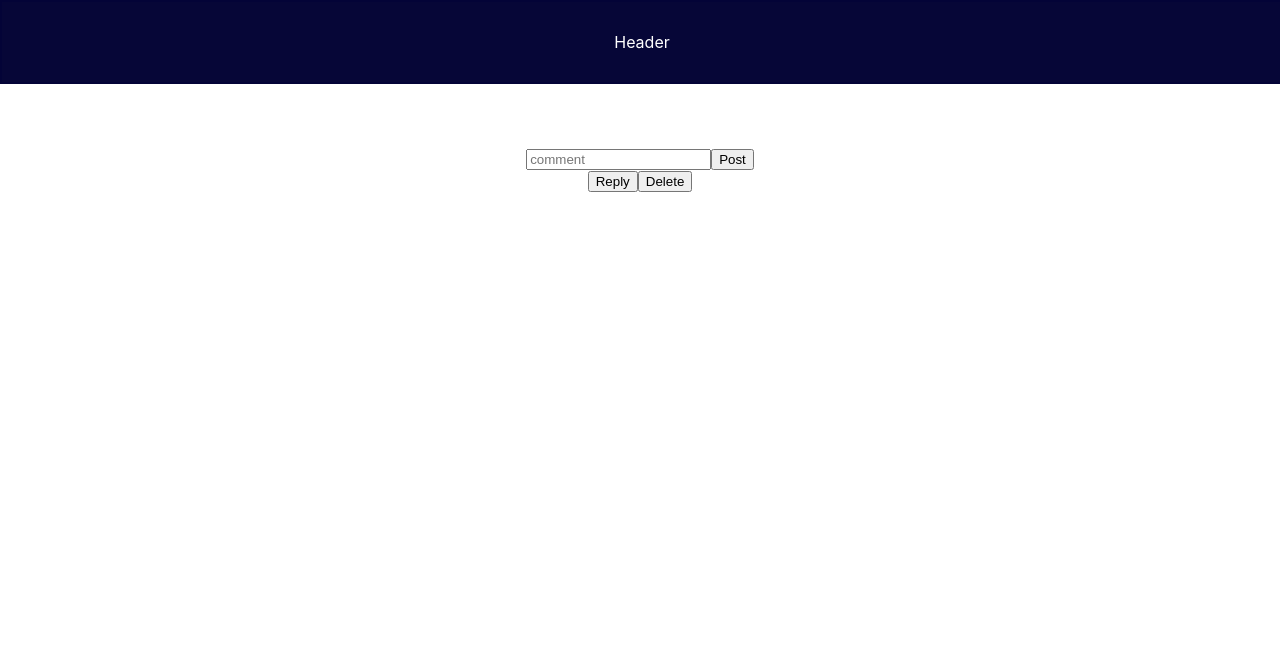
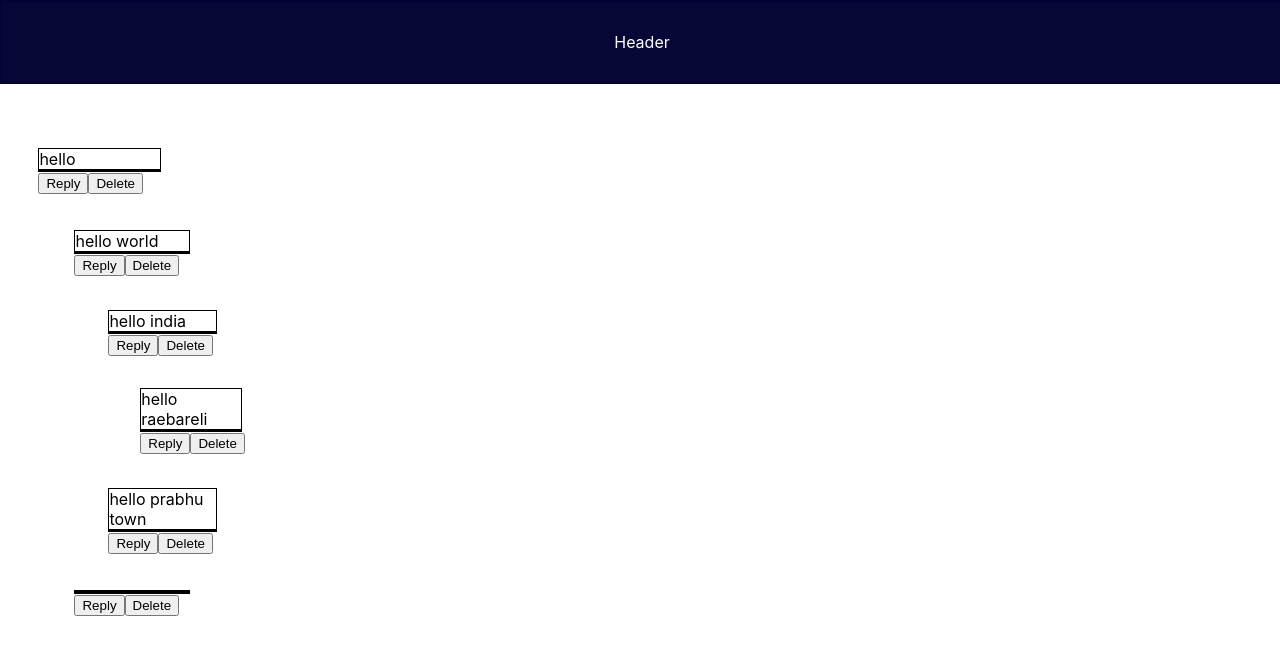
Before and after one commit to divya10mishra/react-practice, a React (Create React App) app: page /comments in a window 1280 px wide. Shown: the top 654 px of the page. Built offline with nearby package versions, Linux system fonts and the light colour scheme.

Commit message:
reply-comment-system-delete-pending

```diff
--- a/src/App.css
+++ b/src/App.css
@@ -1,5 +1,4 @@
 .App {
-  text-align: center;
 
 }
 
--- a/src/features/commenting-system/CommentIndex.js
+++ b/src/features/commenting-system/CommentIndex.js
@@ -1,4 +1,5 @@
 import React, { useState } from "react";
+import Comments from "./Comments";
 
 function CommentIndex() {
   let ds = {
@@ -6,23 +7,23 @@ function CommentIndex() {
     comment: "hello",
     replies: [
       {
-        id: "1",
-        comment: "hello",
+        id: "9",
+        comment: "hello world",
         replies: [
           {
             id: "5",
-            comment: "hello",
+            comment: "hello india",
             replies: [
               {
                 id: "6",
-                comment: "hello",
+                comment: "hello raebareli",
                 replies: [],
               },
             ],
           },
           {
             id: "3",
-            comment: "hello",
+            comment: "hello prabhu town",
             replies: [],
           },
         ],
@@ -33,27 +34,42 @@ function CommentIndex() {
       },
     ],
   };
-  const [comment, setComment] = useState(null);
-  const postComment = () => {
-    setComment(ds);
+  const [comment, setComment] = useState(ds);
+
+  const handleReply = (newReply, newId) => {
+    console.log(newReply, newId, "replies");
+    let newComment = replyRecursively(comment, newReply, newId);
+    setComment(newComment);
   };
+
+  function replyRecursively(currentComment, newReply, newId) {
+    if (currentComment.id === newId) {
+      return {
+        ...currentComment,
+        replies: [...currentComment.replies, newReply],
+      };
+    } else {
+      return {
+        ...currentComment,
+        replies: [
+          ...currentComment.replies.map((item) =>
+            replyRecursively(item, newReply, newId)
+          ),
+        ],
+      };
+    }
+  }
+  console.log(comment, "comment");
   return (
-    <div>
-      <input placeholder="comment" />
-      <button onClick={postComment}>Post</button>
-      <div>
-        <button>Reply</button>
-        <button>Delete</button>
-      </div>
-      <div>
-        {comment &&
-          Object.entries(comment).map(([key, value]) => {
-            if (key == "comment") {
-              return <div style={{ border: "1px solid black" }}>value</div>;
-            }
-          })}
-      </div>
-    </div>
+    <>
+      {comment && (
+        <Comments
+          comment={comment}
+          handleReply={handleReply}
+          key={comment.id}
+        />
+      )}
+    </>
   );
 }
 
--- a/src/features/commenting-system/Comments.js
+++ b/src/features/commenting-system/Comments.js
@@ -1,30 +1,50 @@
-import { useState } from "react";
-import SubComment from "./CommentList";
+import React, { useState } from "react";
 
-const Comments = () => {
-  const [comment, setComment] = useState("");
-  const [name, setName] = useState("");
+function Comments({ comment, handleReply }) {
+  const [reply, setReply] = useState("");
   const [flag, setFlag] = useState(false);
 
-  const postComment = () => {
-    setFlag(true);
+  const addPost = (id) => {
+    if (reply.trim() === "") {
+      return; // Prevent empty replies
+    }
+    const newReply = {
+      id: Date.now().toString(),
+      comment: reply,
+    };
+    handleReply(newReply, id);
+    setFlag(false);
+    setReply("");
   };
-  const addReply = () => {};
-  const deleteComment = () => {};
   return (
     <>
-      <input
-        placeholder="comment"
-        onChange={(e) => setComment(e.target.value)}
-      />
-      <input placeholder="name" onChange={(e) => setName(e.target.value)} />
-      <button onClick={postComment}>Post</button>
-      <div>
-        <button onClick={addReply}>Reply</button>
-        <button onClick={deleteComment}>Delete</button>
-      </div>
+      {comment && (
+        <div key={comment.id} style={{ margin: "3%" }}>
+          <div style={{ border: "1px solid black", width: "10%" }}>
+            {comment.comment}
+          </div>
+          <div style={{ border: "1px solid black", width: "10%" }}>
+            {flag && (
+              <div>
+                <input
+                  placeholder="comment"
+                  type="text"
+                  value={reply}
+                  onChange={(e) => setReply(e.target.value)}
+                />
+                <button onClick={() => addPost(comment.id)}>Post</button>
+              </div>
+            )}
+          </div>
+          <button onClick={() => setFlag(true)}>Reply</button>
+          <button>Delete</button>
+          {comment?.replies?.map((item) => (
+            <Comments comment={item} handleReply={handleReply} key={item.id} />
+          ))}
+        </div>
+      )}
     </>
   );
-};
+}
 
 export default Comments;
```
Also changed, not shown: src/features/commenting-system/CommentList.js (deleted, +0 -17 lines).
